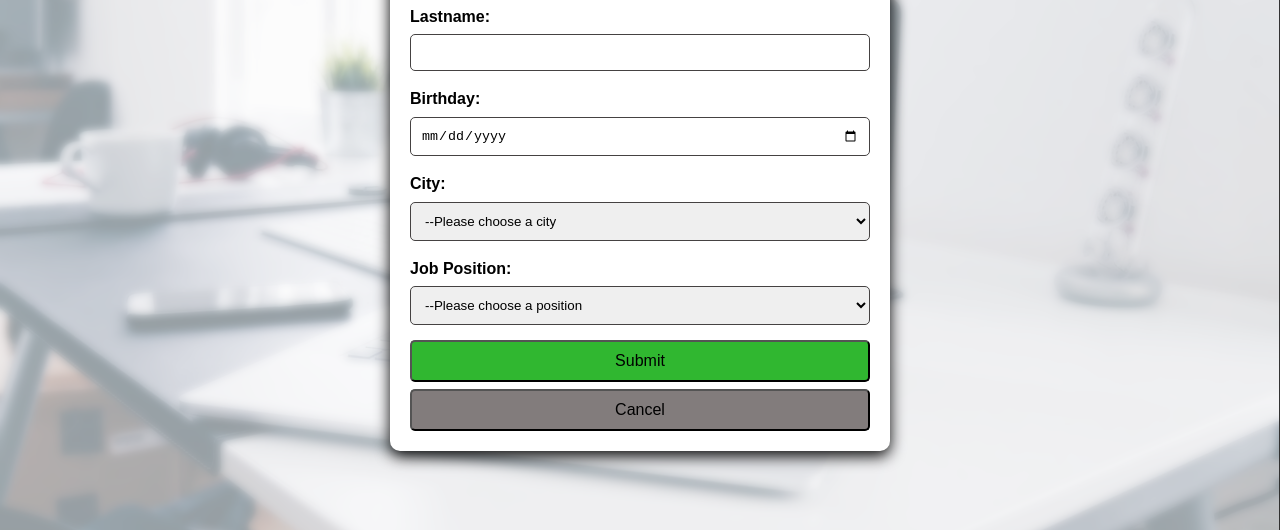
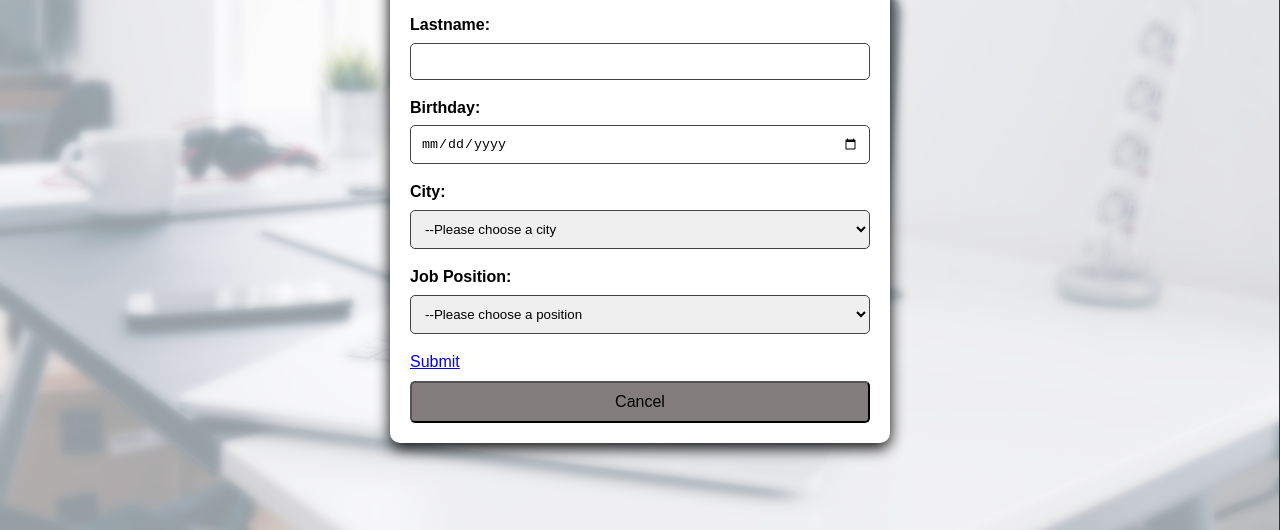
Before and after one commit to umangmehtagit/Registration_system, a plain HTML site: page index.html in a window 1280 px wide. Shown: the part 270-800 px from the top of the page. Drawn offline with Linux system fonts and the light colour scheme.

Commit message:
change submit button

```diff
--- a/index.html
+++ b/index.html
@@ -51,7 +51,7 @@
                 </select>
             </div>
 
-            <button type="submit">Submit</button>
+            <a id="submitLink" href="confirmation.html">Submit</a>
             <button id="cancelBtn">Cancel</button>
 
         </form>
```
